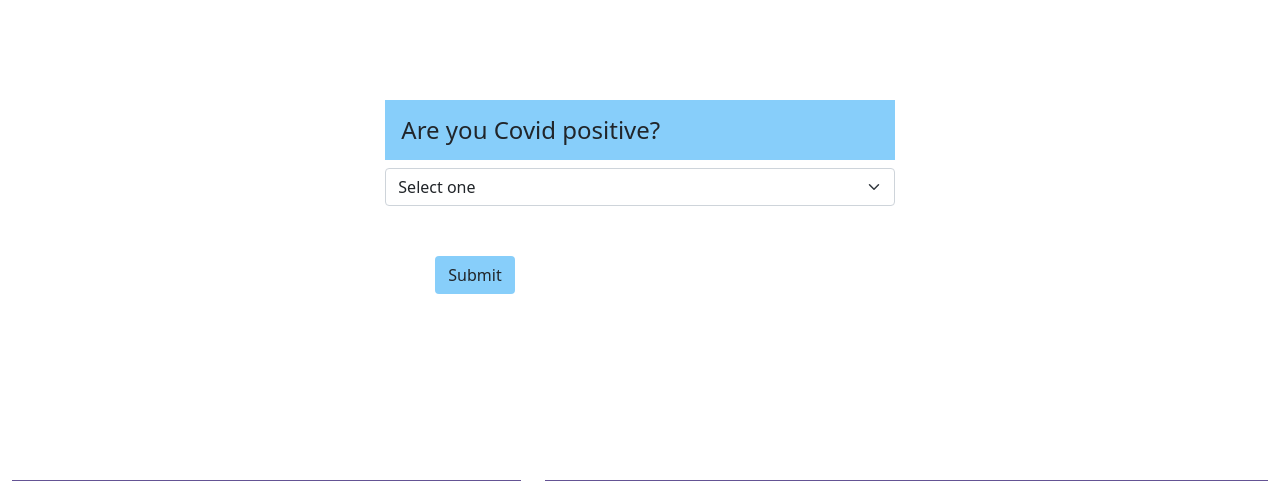
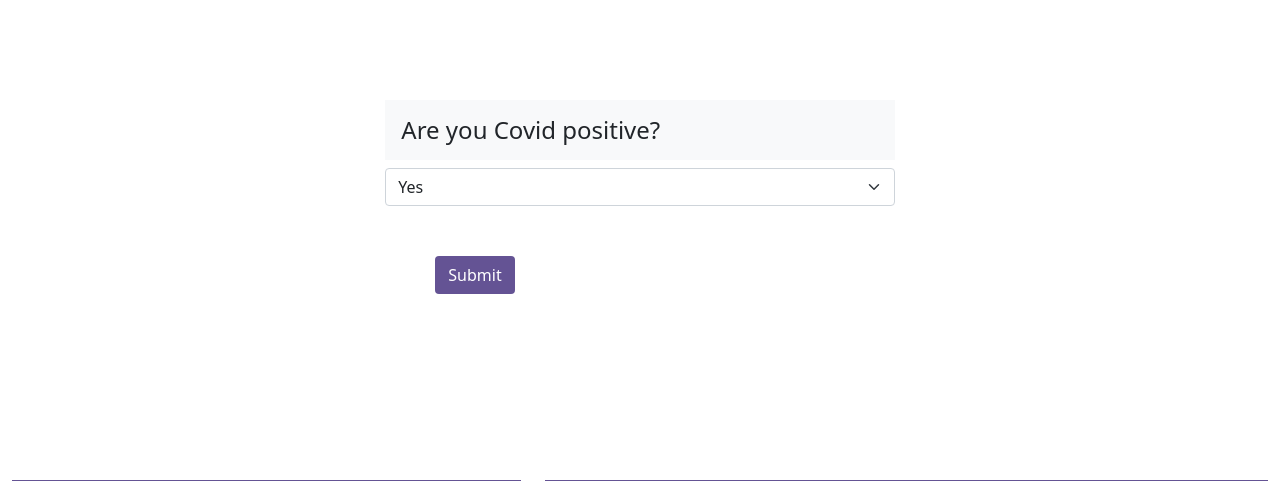
Before and after one commit to RezuanChowdhuryRifat/Vaccination_Registration_Website, a Django app: template templates/covidcheck.html in a window 1280 px wide. Shown: the part 74-555 px from the top of the page. Run offline with Django 3.2, Linux system fonts and the light colour scheme; the template is opened without the code that fills it, so the values that code supplies are empty; parts of the project's set-up code (start-up, migrations or seed data) failed here and were passed over.

Commit message:
Design update

```diff
--- a/templates/covidcheck.html
+++ b/templates/covidcheck.html
@@ -3,13 +3,13 @@
 {% block content %}
 
 <div class="container col-lg-5" >
- <h4 class="container p-3" style="background-color: lightskyblue; margin-top: 100px;">Are you Covid positive?</h4>
+ <h4 class="container p-3 bg-light" style="background-color: silver; margin-top: 100px;">Are you Covid positive?</h4>
 <select class="form-select " aria-label="Default select example"  id="checkcovid">
-  <option selected>Select one</option>
+
   <option value="1">Yes</option>
   <option value="2">No</option>
 </select>
-<button type="button" class="btn" onclick="covidcheck()" style="margin: 50px; background-color: lightskyblue;">Submit</button>
+<button type="button" class="btn" onclick="covidcheck()" style="margin: 50px; background-color: #645394;color: white;">Submit</button>
 </div>
 
 {% endblock content %}
--- a/templates/home.html
+++ b/templates/home.html
@@ -46,6 +46,7 @@
 
 <section>
   <div class="container">
+  <div style="font-size: 35px; text-align: center; font-weight: 600;"> The process of receiving the Covid-19 vaccine</div>
     <div class="card-group p-5 bg-light" style="text-align: center;">
       <div class="card">
 
--- a/templates/index.html
+++ b/templates/index.html
@@ -10,7 +10,7 @@
     <!-- Bootstrap CSS -->
      <link href="https://cdn.jsdelivr.net/npm/bootstrap@5.0.2/dist/css/bootstrap.min.css" rel="stylesheet" integrity="sha384-EVSTQN3/azprG1Anm3QDgpJLIm9Nao0Yz1ztcQTwFspd3yD65VohhpuuCOmLASjC" crossorigin="anonymous">
     <link rel="stylesheet" href="https://cdn.jsdelivr.net/npm/bootstrap-icons@1.5.0/font/bootstrap-icons.css">
-
+   <script src="https://cdn.jsdelivr.net/npm/bootstrap@5.0.2/dist/js/bootstrap.bundle.min.js" integrity="sha384-MrcW6ZMFYlzcLA8Nl+NtUVF0sA7MsXsP1UyJoMp4YLEuNSfAP+JcXn/tWtIaxVXM" crossorigin="anonymous"></script>
     <title> {% block title%} {% endblock%} </title>
 
       <style>
```
Also changed, not shown: templates/registration.html (+8 -3 lines), templates/vaccinecard.html (+8 -3 lines).
